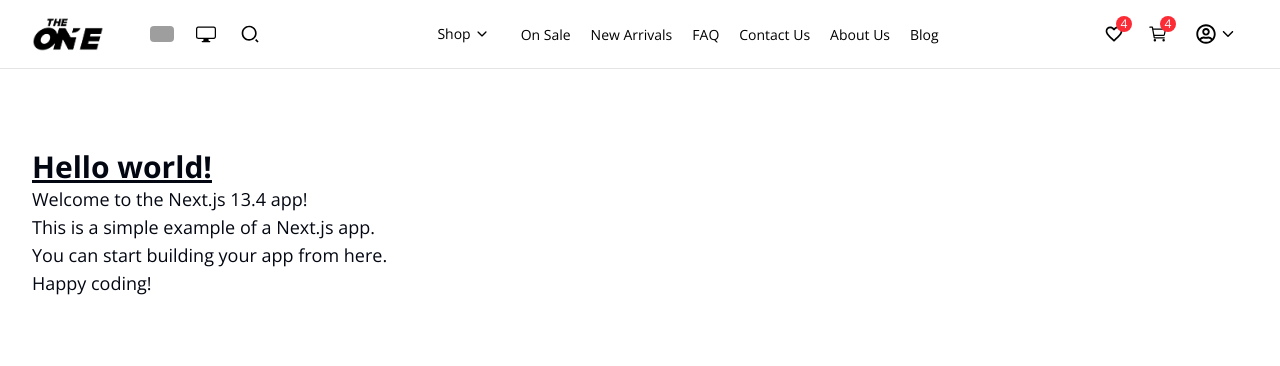
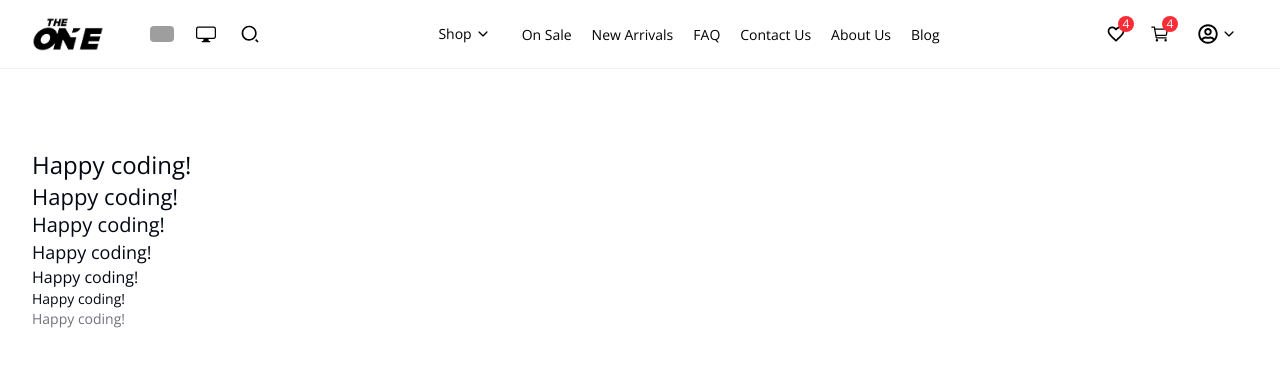
Before and after one commit to mdnuruzzamannirob/e-commerce-frontend, a Next.js app: page / in a window 1280 px wide. Shown: the top 366 px of the page. Built offline with nearby package versions, Linux system fonts and the light colour scheme; grey boxes are pictures that could not be loaded.

Commit message:
feat: enhance UI components with improved typography and structure; integrate useClickOutside hook for dropdown management

```diff
--- a/src/app/(root)/page.tsx
+++ b/src/app/(root)/page.tsx
@@ -1,11 +1,13 @@
 const Home = () => {
   return (
     <div className="container py-20">
-      <h1 className="text-3xl font-bold underline">Hello world!</h1>
-      <p className="text-lg">Welcome to the Next.js 13.4 app!</p>
-      <p className="text-lg">This is a simple example of a Next.js app.</p>
-      <p className="text-lg">You can start building your app from here.</p>
-      <p className="text-lg">Happy coding!</p>
+      <h1 className="">Happy coding!</h1>
+      <h2 className="">Happy coding!</h2>
+      <h3 className="">Happy coding!</h3>
+      <h4 className="">Happy coding!</h4>
+      <h5 className="">Happy coding!</h5>
+      <h6 className="">Happy coding!</h6>
+      <p className="ripple">Happy coding!</p>
     </div>
   );
 };
--- a/src/app/globals.css
+++ b/src/app/globals.css
@@ -4,9 +4,12 @@
 @custom-variant dark (&:is(.dark *));
 
 @theme {
-  /* --font-primary: var(--font-nunito-sans);
-  --font-secondary: var(--font-open-sans);
-  --font-tertiary: var(--font-sora); */
+  --breakpoint-xs: 480px;
+  --breakpoint-sm: 640px;
+  --breakpoint-md: 768px;
+  --breakpoint-lg: 1024px;
+  --breakpoint-xl: 1280px;
+  --breakpoint-2xl: 1536px;
 
   /* --color-success-100: #49de50;
   --color-success-200: #42c748;
@@ -142,11 +145,58 @@
 
 @layer base {
   * {
-    @apply border-border outline-ring/50;
+    @apply outline-ring/50 border-black/5 dark:border-white/15;
   }
+
   body {
+    font-family: var(--font-open-sans) !important;
     @apply bg-background text-foreground;
-    font-family: var(--font-open-sans) !important;
+  }
+
+  h1 {
+    font-size: 1.5rem; /* 24px */
+    line-height: 2rem; /* 32px */
+  }
+
+  h2 {
+    font-size: 1.375rem; /* 22px */
+    line-height: 1.875rem; /* 30px */
+  }
+
+  h3 {
+    font-size: 1.25rem; /* 20px */
+    line-height: 1.75rem; /* 28px */
+  }
+
+  h4 {
+    font-size: 1.125rem; /* 18px */
+    line-height: 1.625rem; /* 26px */
+  }
+
+  h5 {
+    font-size: 1rem; /* 16px */
+    line-height: 1.5rem; /* 24px */
+  }
+
+  h6,
+  div,
+  button,
+  input,
+  textarea,
+  a {
+    font-size: 0.875rem; /* 14px */
+    line-height: 1.25rem; /* 20px */
+  }
+
+  p,
+  span {
+    font-size: 0.875rem; /* 14px */
+    line-height: 1.25rem; /* 20px */
+    @apply text-muted-foreground;
+  }
+
+  button {
+    @apply cursor-pointer;
   }
 }
 
--- a/src/components/AccountMenu.tsx
+++ b/src/components/AccountMenu.tsx
@@ -1,8 +1,9 @@
 import { accountMenuItems } from '@/constants';
+import { useClickOutside } from '@/hooks/useClickOutside';
 import { cn } from '@/lib/utils';
 import Image from 'next/image';
 import { usePathname, useRouter } from 'next/navigation';
-import { useEffect, useRef, useState } from 'react';
+import { useRef, useState } from 'react';
 import { FaRegUserCircle } from 'react-icons/fa';
 import { IoIosArrowDown, IoIosLogOut } from 'react-icons/io';
 
@@ -13,44 +14,30 @@ const userData = {
 };
 
 const AccountMenu = () => {
-  const [accountOpen, setAccountOpen] = useState(false);
+  const [isOpen, setIsOpen] = useState(false);
 
   const pathname = usePathname();
   const router = useRouter();
   const dropdownRef = useRef<HTMLDivElement>(null);
 
-  const handleClickOutside = (event: MouseEvent | TouchEvent) => {
-    if (dropdownRef.current && !dropdownRef.current.contains(event.target as Node)) {
-      setAccountOpen(false);
-    }
-  };
-
-  useEffect(() => {
-    document.addEventListener('mousedown', handleClickOutside);
-    document.addEventListener('touchstart', handleClickOutside);
-
-    return () => {
-      document.removeEventListener('mousedown', handleClickOutside);
-      document.removeEventListener('touchstart', handleClickOutside);
-    };
-  }, []);
+  useClickOutside(dropdownRef, () => setIsOpen(false));
 
   return (
     <div ref={dropdownRef} className="relative">
       <button
         className={cn(
-          'flex h-9 cursor-pointer items-center gap-1 rounded-md px-3 transition-colors',
-          accountOpen
+          'flex h-9 items-center gap-1 rounded-md px-3 transition-colors',
+          isOpen
             ? 'bg-black/5 hover:bg-black/10 dark:bg-white/10 dark:hover:bg-white/15'
             : 'hover:bg-black/5 dark:hover:bg-white/10',
         )}
-        onClick={() => setAccountOpen(!accountOpen)}
+        onClick={() => setIsOpen(!isOpen)}
       >
         <FaRegUserCircle className="size-5" />{' '}
-        <IoIosArrowDown className={accountOpen ? 'rotate-180' : 'rotate-0'} />
+        <IoIosArrowDown className={isOpen ? 'rotate-180' : 'rotate-0'} />
       </button>
 
-      {accountOpen && (
+      {isOpen && (
         <div className="absolute top-full right-0 mt-1 w-60 min-w-0 space-y-2 rounded-md border bg-white shadow-sm dark:bg-black">
           <div className="flex flex-col items-center gap-2 border-b p-2">
             <Image
@@ -61,24 +48,24 @@ const AccountMenu = () => {
               className="rounded-md"
             />
             <div className="w-full text-center">
-              <h3 className="truncate text-sm font-medium">{userData?.name}</h3>
-              <p className="text-muted-foreground truncate text-sm">{userData?.email}</p>
+              <h6 className="truncate font-medium">{userData?.name}</h6>
+              <p className="text-muted-foreground truncate">{userData?.email}</p>
             </div>
 
             <button
               onClick={() => !pathname.includes('profile') && router.push('/profile')}
-              className="h-8 w-full cursor-pointer rounded-sm border text-sm hover:bg-gray-100 hover:text-red-500 dark:hover:bg-white/5"
+              className="h-8 w-full rounded-sm border hover:bg-gray-100 hover:text-red-500 dark:hover:bg-white/5"
             >
               View Profile
             </button>
           </div>
-          <div className="px-2 text-sm font-medium">
+          <div className="px-2 font-medium">
             {accountMenuItems.map((item, index) => (
               <button
                 key={index}
                 onClick={() => !pathname.includes(item.url) && router.push(item.url)}
                 className={cn(
-                  'group flex h-9 w-full cursor-pointer items-center gap-2 rounded-sm px-3',
+                  'group flex h-9 w-full items-center gap-2 rounded-sm px-3',
                   pathname.includes(item.url)
                     ? 'bg-black/5 dark:bg-white/15'
                     : 'text-muted-foreground hover:bg-black/5 hover:text-inherit dark:hover:bg-white/15',
@@ -89,8 +76,8 @@ const AccountMenu = () => {
             ))}
           </div>
           <p className="border-b"></p>
-          <div className="px-2 pb-2 text-sm font-medium">
-            <button className="group flex h-9 w-full cursor-pointer items-center gap-2 rounded-sm px-3 text-red-400 hover:bg-red-50 hover:text-red-500 dark:hover:bg-red-500/20">
+          <div className="px-2 pb-2 font-medium">
+            <button className="group flex h-9 w-full items-center gap-2 rounded-sm px-3 text-red-400 hover:bg-red-50 hover:text-red-500 dark:hover:bg-red-500/20">
               <IoIosLogOut className="size-4" /> Log Out
             </button>
           </div>
--- a/src/components/LanguageSwitcher.tsx
+++ b/src/components/LanguageSwitcher.tsx
@@ -73,9 +73,9 @@ const LanguageSwitcher = () => {
                 setIsOpen(false);
               }}
             >
-              <div className="flex items-center gap-2 text-sm">
+              <div className="flex items-center gap-2">
                 <Image src={item.flag} alt={item.name} width={30} height={20} className="rounded" />
-                <span>{item.name}</span>
+                <h6>{item.name}</h6>
               </div>
             </button>
           ))}
--- a/src/components/ShoppingCartView.tsx
+++ b/src/components/ShoppingCartView.tsx
@@ -1,34 +1,21 @@
 import { demoCartData } from '@/constants';
+import { useClickOutside } from '@/hooks/useClickOutside';
 import { cn } from '@/lib/utils';
 import Image from 'next/image';
 import { usePathname, useRouter } from 'next/navigation';
-import { useEffect, useRef, useState } from 'react';
+import { useRef, useState } from 'react';
 import { AiOutlineDelete } from 'react-icons/ai';
 import { IoCartOutline } from 'react-icons/io5';
 import { LuMinus, LuPlus } from 'react-icons/lu';
 
 const ShoppingCartView = () => {
-  const [cartOpen, setCartOpen] = useState(false);
+  const [isOpen, setIsOpen] = useState(false);
 
   const pathname = usePathname();
   const router = useRouter();
   const dropdownRef = useRef<HTMLDivElement>(null);
 
-  const handleClickOutside = (event: MouseEvent | TouchEvent) => {
-    if (dropdownRef.current && !dropdownRef.current.contains(event.target as Node)) {
-      setCartOpen(false);
-    }
-  };
-
-  useEffect(() => {
-    document.addEventListener('mousedown', handleClickOutside);
-    document.addEventListener('touchstart', handleClickOutside);
-
-    return () => {
-      document.removeEventListener('mousedown', handleClickOutside);
-      document.removeEventListener('touchstart', handleClickOutside);
-    };
-  }, []);
+  useClickOutside(dropdownRef, () => setIsOpen(false));
 
   const totalAmount = demoCartData?.reduce((acc, item) => acc + item.price * item.quantity, 0);
 
@@ -36,12 +23,12 @@ const ShoppingCartView = () => {
     <div ref={dropdownRef} className="relative">
       <button
         className={cn(
-          'relative flex size-9 cursor-pointer items-center justify-center gap-2 rounded-md transition-colors',
-          cartOpen
+          'relative flex size-9 items-center justify-center gap-2 rounded-md transition-colors',
+          isOpen
             ? 'bg-black/5 hover:bg-black/10 dark:bg-white/10 dark:hover:bg-white/15'
             : 'hover:bg-black/5 dark:hover:bg-white/10',
         )}
-        onClick={() => setCartOpen(!cartOpen)}
+        onClick={() => setIsOpen(!isOpen)}
       >
         <IoCartOutline className="size-5" />
         {demoCartData?.length > 0 && (
@@ -51,11 +38,11 @@ const ShoppingCartView = () => {
         )}
       </button>
 
-      {cartOpen && (
+      {isOpen && (
         <div className="absolute top-full right-0 mt-1 w-96 min-w-0 rounded-md border bg-white shadow-sm dark:bg-black">
           <div className="flex items-center justify-between gap-2 border-b p-3">
-            <h3 className="font-semibold"> Shopping cart</h3>
-            <p className="">{demoCartData?.length} items</p>
+            <h5 className="font-semibold"> Shopping cart</h5>
+            <p>{demoCartData?.length} items</p>
           </div>
 
           <div className="">
@@ -65,10 +52,7 @@ const ShoppingCartView = () => {
                 className="flex size-full justify-between gap-2 p-3 hover:bg-gray-50 dark:hover:bg-white/5"
               >
                 <div className="flex min-w-0 flex-2/3 items-center gap-2">
-                  <button
-                    onClick={() => !pathname.includes(item.url) && router.push(item.url)}
-                    className="cursor-pointer"
-                  >
+                  <button onClick={() => !pathname.includes(item.url) && router.push(item.url)}>
                     <Image
                       src={
                         'https://flowbite.s3.amazonaws.com/blocks/marketing-ui/avatars/jese-leos.png'
@@ -79,25 +63,25 @@ const ShoppingCartView = () => {
                       className="rounded"
                     />
                   </button>
-                  <div className="min-w-0 text-sm">
-                    <h3
+                  <div className="min-w-0">
+                    <h6
                       onClick={() => !pathname.includes(item.url) && router.push(item.url)}
                       className="cursor-pointer truncate font-semibold hover:underline"
                     >
                       {item?.name}
-                    </h3>
+                    </h6>
                     <p className="text-muted-foreground truncate">{item?.variant}</p>
                   </div>
                 </div>
                 <div className="flex flex-1/3 items-center justify-between gap-2">
-                  <button className="flex size-6 cursor-pointer items-center justify-center rounded-sm border transition-colors hover:bg-gray-200 dark:hover:bg-white/10">
+                  <button className="flex size-6 items-center justify-center rounded-sm border transition-colors hover:bg-gray-200 dark:hover:bg-white/10">
                     <LuMinus />
                   </button>
-                  <p className="text-sm font-medium"> {item?.quantity}</p>
-                  <button className="flex size-6 cursor-pointer items-center justify-center rounded-sm border transition-colors hover:bg-gray-200 dark:hover:bg-white/10">
+                  <p className="font-medium"> {item?.quantity}</p>
+                  <button className="flex size-6 items-center justify-center rounded-sm border transition-colors hover:bg-gray-200 dark:hover:bg-white/10">
                     <LuPlus />
                   </button>
-                  <button className="flex size-6 cursor-pointer items-center justify-center rounded-sm bg-red-50 text-red-500 transition-colors hover:bg-red-100 dark:bg-red-500/15 dark:hover:bg-red-500/25">
+                  <button className="flex size-6 items-center justify-center rounded-sm bg-red-50 text-red-500 transition-colors hover:bg-red-100 dark:bg-red-500/15 dark:hover:bg-red-500/25">
                     <AiOutlineDelete />
                   </button>
                 </div>
@@ -105,13 +89,13 @@ const ShoppingCartView = () => {
             ))}
           </div>
           <p className="border-b"></p>
-          <div className="flex items-center justify-between gap-2 p-3">
-            <h3 className="font-semibold">Total</h3>
-            <p className="">${totalAmount}</p>
+          <div className="flex items-center justify-between gap-2 p-3 font-semibold">
+            <h5>Total</h5>
+            <h5>${totalAmount}</h5>
           </div>
 
-          <div className="p-3 text-sm font-medium">
-            <button className="flex h-10 w-full cursor-pointer items-center justify-center gap-2 rounded-sm bg-red-500 px-3 text-white hover:bg-red-600">
+          <div className="p-3 font-medium">
+            <button className="flex h-10 w-full items-center justify-center gap-2 rounded-sm bg-red-500 px-3 text-white hover:bg-red-600">
               View Cart Items
             </button>
           </div>
--- a/src/components/ThemeSwitcher.tsx
+++ b/src/components/ThemeSwitcher.tsx
@@ -49,7 +49,7 @@ const ThemeSwitcher = () => {
             <button
               key={option.code}
               className={cn(
-                'flex size-full items-center gap-2 rounded-sm p-2 text-sm transition-colors',
+                'flex size-full items-center gap-2 rounded-sm p-2 transition-colors',
                 currentTheme.code === option.code
                   ? 'bg-black/5 dark:bg-white/15'
                   : 'hover:bg-black/5 dark:hover:bg-white/15',
@@ -60,7 +60,7 @@ const ThemeSwitcher = () => {
               }}
             >
               {option.icon}
-              <span>{option.name}</span>
+              <h6>{option.name}</h6>
             </button>
           ))}
         </div>
```
Also changed, not shown: src/components/FavoriteItemsView.tsx (+11 -11 lines), src/components/SearchModal.tsx (+12 -18 lines), src/components/ShopMenu.tsx (+6 -6 lines).
